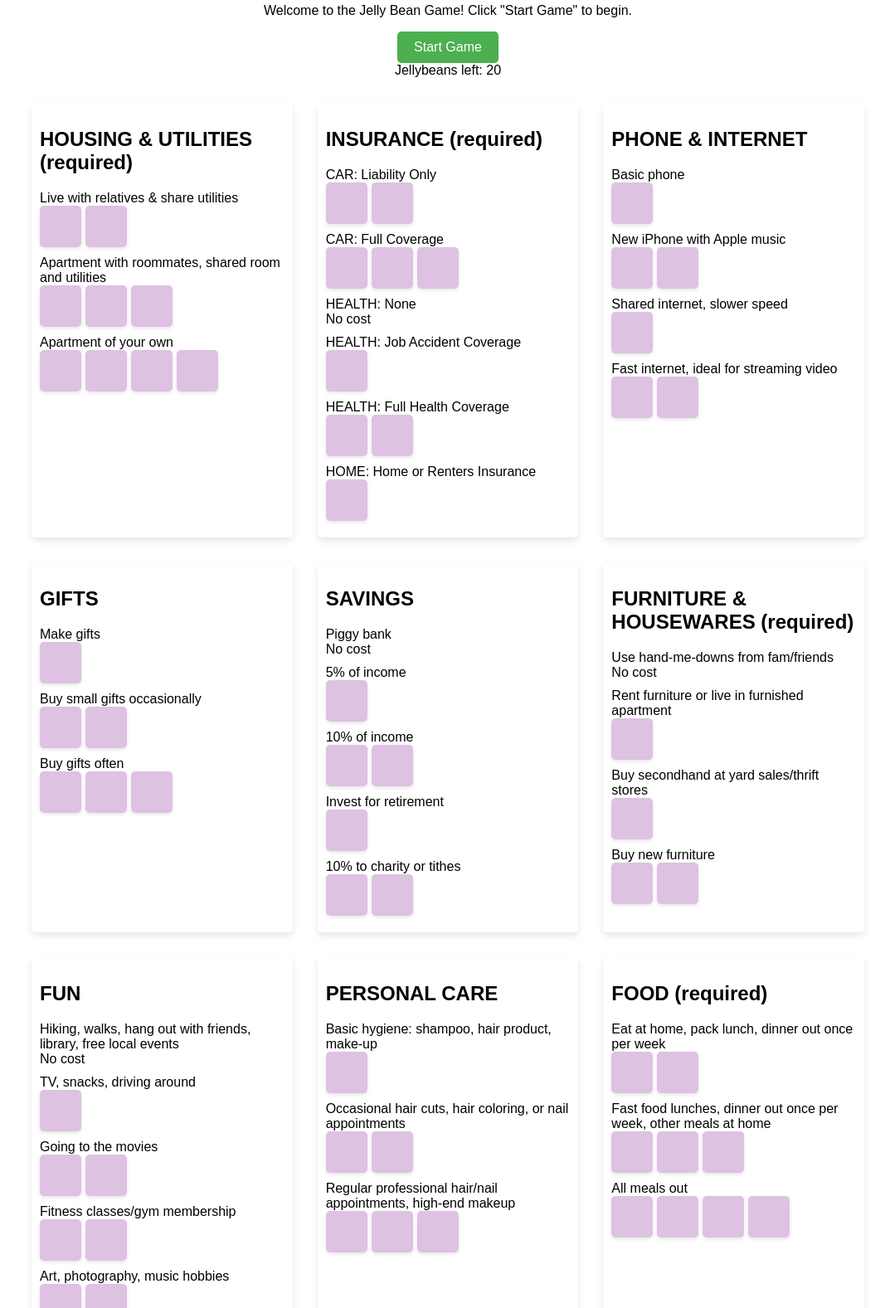
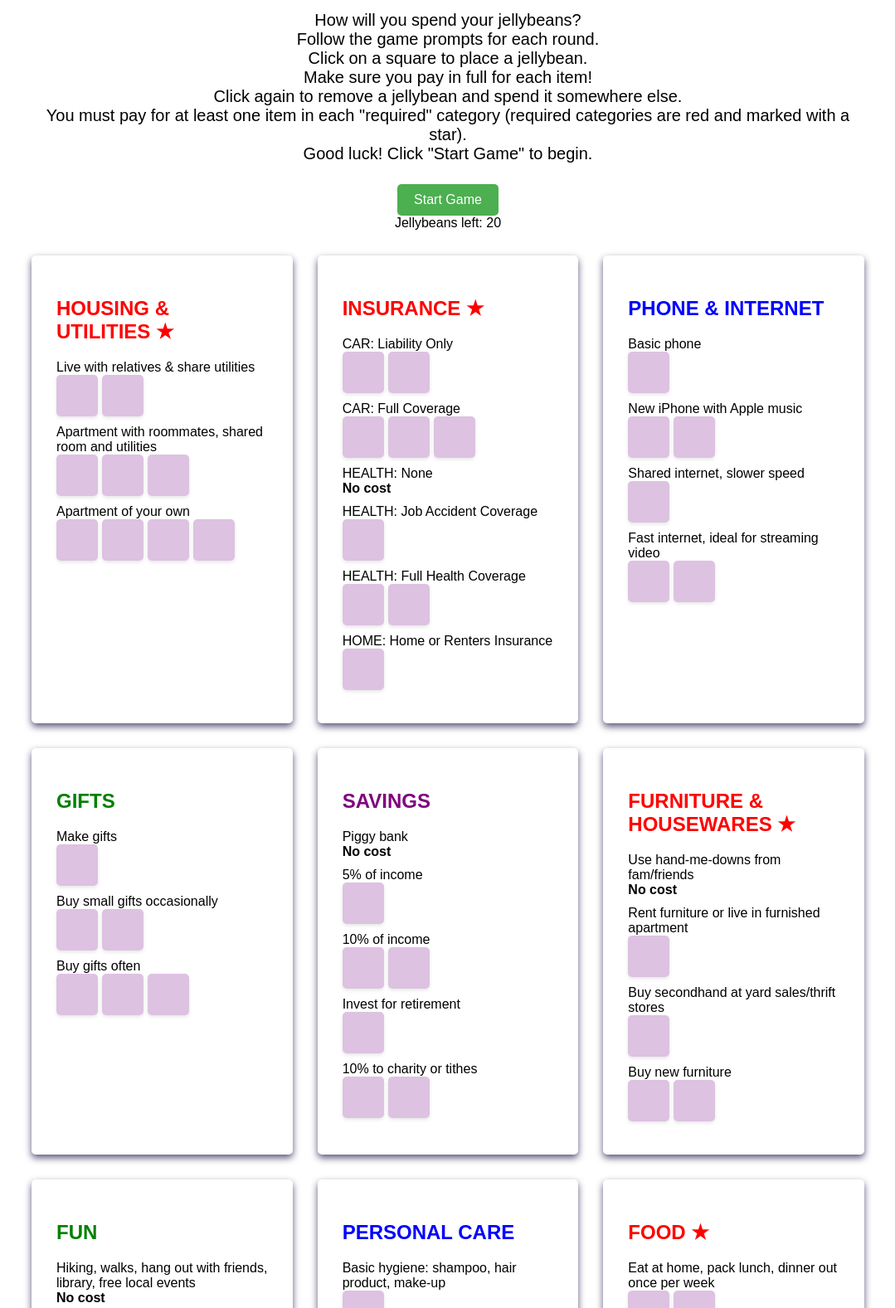
Before and after one commit to jessinaka21/jellybeangame, a website built with Parcel: page index.html in a window 1280 px wide. Shown: the part 400-1977 px from the top of the page at 83% size, without its empty margins (100-1179 px from the left). Built offline with nearby package versions, Linux system fonts and the light colour scheme.

Commit message:
game instructions

```diff
--- a/index.html
+++ b/index.html
@@ -10,7 +10,13 @@
     <div class="container">
         <header>
             <img src="assets/jellybeantitle.png" width="100%">
-            <p id="info">Welcome to the Jelly Bean Game! Click "Start Game" to begin.</p>
+            <p id="info">How will you spend your jellybeans?<br>
+                Follow the game prompts for each round.<br>
+                Click on a square to place a jellybean.<br>
+                Make sure you pay in full for each item!<br>
+                Click again to remove a jellybean and spend it somewhere else.<br>
+                You must pay for at least one item in each "required" category (required categories are red and marked with a star).<br>
+                Good luck! Click "Start Game" to begin.</p>
             <button id="start-game" class="btn btn-success">Start Game</button>
             <!-- Display for the number of jellybeans -->
             <div id="jellybean-counter">Jellybeans left: 20</div>
@@ -20,7 +26,7 @@
             <div class="gameboard">
                 <!-- 1. HOUSING & UTILITIES -->
                 <div class="category">
-                    <h2>HOUSING & UTILITIES (required)</h2>
+                    <h2 style="color: red">HOUSING & UTILITIES &#9733;</h2>
                     <div class="item">Live with relatives & share utilities</div>
                     <div class="squares-container">
                         <div class="square"></div><div class="square"></div>
@@ -37,7 +43,7 @@
 
                 <!-- 2. INSURANCE -->
                 <div class="category">
-                    <h2>INSURANCE (required)</h2>
+                    <h2 style="color: red">INSURANCE &#9733;</h2>
                     <div class="item">CAR: Liability Only</div>
                     <div class="squares-container">
                         <div class="square"></div><div class="square"></div>
@@ -48,7 +54,7 @@
                     </div>
                     <div class="item">HEALTH: None</div>
                     <div class="squares-container">
-                        <div>No cost</div>
+                        <div><strong>No cost</strong></div>
                     </div>
                     <div class="item">HEALTH: Job Accident Coverage</div>
                     <div class="squares-container">
@@ -66,7 +72,7 @@
 
                 <!-- 3. PHONE & INTERNET -->
                 <div class="category">
-                    <h2>PHONE & INTERNET</h2>
+                    <h2 style="color: blue">PHONE & INTERNET</h2>
                     <div class="item">Basic phone</div>
                     <div class="squares-container">
                         <div class="square"></div>
@@ -87,7 +93,7 @@
 
                 <!-- 4. GIFTS -->
                 <div class="category">
-                    <h2>GIFTS</h2>
+                    <h2 style="color: green">GIFTS</h2>
                     <div class="item">Make gifts</div>
                     <div class="squares-container">
                         <div class="square"></div>
@@ -104,10 +110,10 @@
 
                 <!-- 5. SAVINGS -->
                 <div class="category">
-                    <h2>SAVINGS</h2>
+                    <h2 style="color: purple">SAVINGS</h2>
                     <div class="item">Piggy bank</div>
                     <div class="squares-container">
-                        <div>No cost</div>
+                        <div><strong>No cost</strong></div>
                     </div>
                     <div class="item">5% of income</div>
                     <div class="squares-container">
@@ -129,10 +135,10 @@
 
                 <!-- 6. FURNITURE & HOUSEWARES -->
                 <div class="category">
-                    <h2>FURNITURE & HOUSEWARES (required)</h2>
+                    <h2 style="color: red">FURNITURE & HOUSEWARES &#9733;</h2>
                     <div class="item">Use hand-me-downs from fam/friends</div>
                     <div class="squares-container">
-                        <div>No cost</div>
+                        <div><strong>No cost</strong></div>
                     </div>
                     <div class="item">Rent furniture or live in furnished apartment</div>
                     <div class="squares-container">
@@ -150,10 +156,10 @@
 
                 <!-- 7. FUN -->
                 <div class="category">
-                    <h2>FUN</h2>
+                    <h2 style="color: green">FUN</h2>
                     <div class="item">Hiking, walks, hang out with friends, library, free local events</div>
                     <div class="squares-container">
-                        <div>No cost</div>
+                        <div><strong>No cost</strong></div>
                     </div>
                     <div class="item">TV, snacks, driving around</div>
                     <div class="squares-container">
@@ -179,7 +185,7 @@
 
                 <!-- 8. PERSONAL CARE -->
                 <div class="category">
-                    <h2>PERSONAL CARE</h2>
+                    <h2 style="color: blue">PERSONAL CARE</h2>
                     <div class="item">Basic hygiene: shampoo, hair product, make-up</div>
                     <div class="squares-container">
                         <div class="square"></div>
@@ -196,7 +202,7 @@
 
                 <!-- 9. FOOD -->
                 <div class="category">
-                    <h2>FOOD (required)</h2>
+                    <h2 style="color: red">FOOD &#9733;</h2>
                     <div class="item">Eat at home, pack lunch, dinner out once per week</div>
                     <div class="squares-container">
                         <div class="square"></div><div class="square"></div>
@@ -213,10 +219,10 @@
 
                 <!-- 10. CLOTHES & LAUNDRY -->
                 <div class="category">
-                    <h2>CLOTHES & LAUNDRY (required)</h2>
+                    <h2 style="color: red">CLOTHES & LAUNDRY &#9733;</h2>
                     <div class="item">Wear what you have</div>
                     <div class="squares-container">
-                        <div>No cost</div>
+                        <div><strong>No cost</strong></div>
                     </div>
                     <div class="item">Shop at thrift stores</div>
                     <div class="squares-container">
@@ -236,7 +242,7 @@
                     </div>
                     <div class="item">Do laundry at parents' or friends' home</div>
                     <div class="squares-container">
-                        <div>No cost</div>
+                        <div><strong>No cost</strong></div>
                     </div>
                     <div class="item">Go to a laundromat</div>
                     <div class="squares-container">
@@ -250,10 +256,10 @@
 
                 <!-- 11. TRANSPORTATION -->
                 <div class="category">
-                    <h2>TRANSPORTATION (required)</h2>
+                    <h2 style="color: red">TRANSPORTATION &#9733;</h2>
                     <div class="item">Walk or Bike</div>
                     <div class="squares-container">
-                        <div>No cost</div>
+                        <div><strong>No cost</strong></div>
                     </div>
                     <div class="item">Ride the bus or train</div>
                     <div class="squares-container">
@@ -275,7 +281,7 @@
 
                 <!-- 12. EXTRAS -->
                 <div class="category">
-                    <h2>EXTRAS</h2>
+                    <h2 style="color: purple">EXTRAS</h2>
                     <div class="item">Extra TV channels</div>
                     <div class="squares-container">
                         <div class="square"></div>
@@ -295,7 +301,7 @@
             <div id="game-prompts"></div>
 
             <!-- Finish Round Button -->
-            <button id="finish-round">Finish Round</button>
+            <button id="finish-round" class="btn">Finish Round</button>
         </main>
 
         <footer>
--- a/styles.css
+++ b/styles.css
@@ -3,6 +3,12 @@ body {
     background-color: white;
     margin: 0;
     padding: 0;
+}
+
+#info {
+    font-family: Arial, sans-serif;
+    font-size: 20px;
+    padding: 5px;
 }
 
 .container {
@@ -40,9 +46,9 @@ main {
 .category {
     display: flex;
     flex-direction: column;
-    padding: 10px;
+    padding: 30px;
     background-color: #fff;
-    box-shadow: 0 4px 8px rgba(0, 0, 0, 0.1);
+    box-shadow: 0 4px 8px rgba(7, 2, 58, 0.671);
     margin: 10px;
     border-radius: 5px;
 }
@@ -91,10 +97,6 @@ footer {
     cursor: pointer;
 }
 
-footer button:hover {
-    background-color: #45a049;
-}
-
 .required {
     color: red;
 }
```
